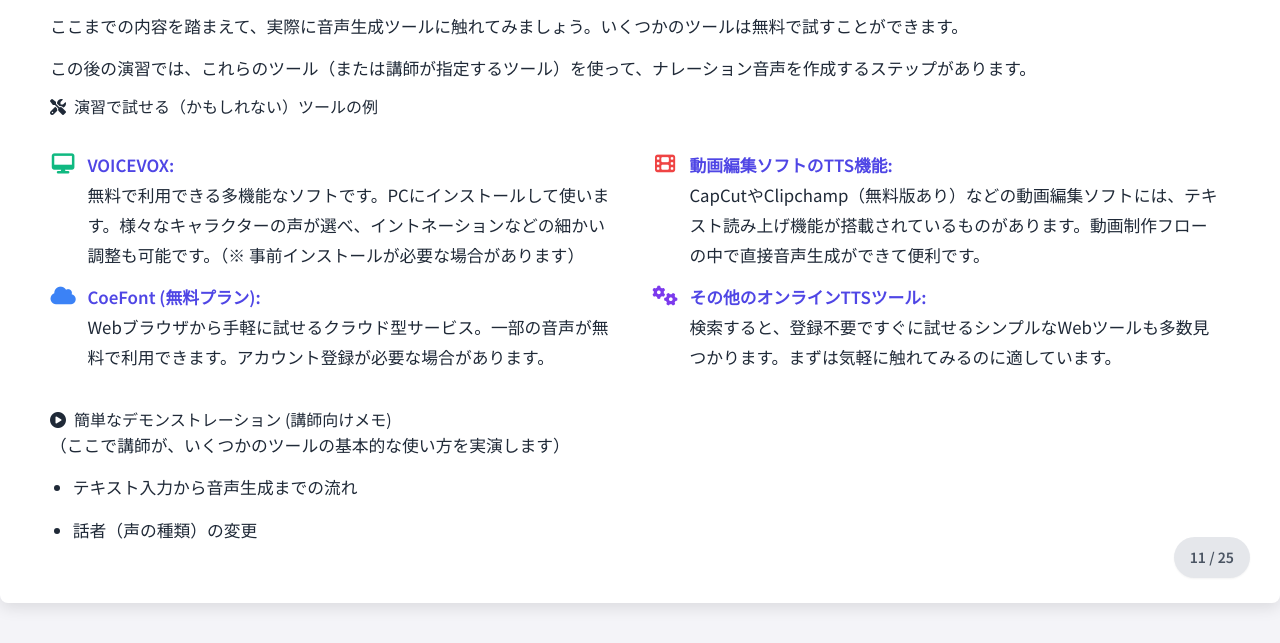
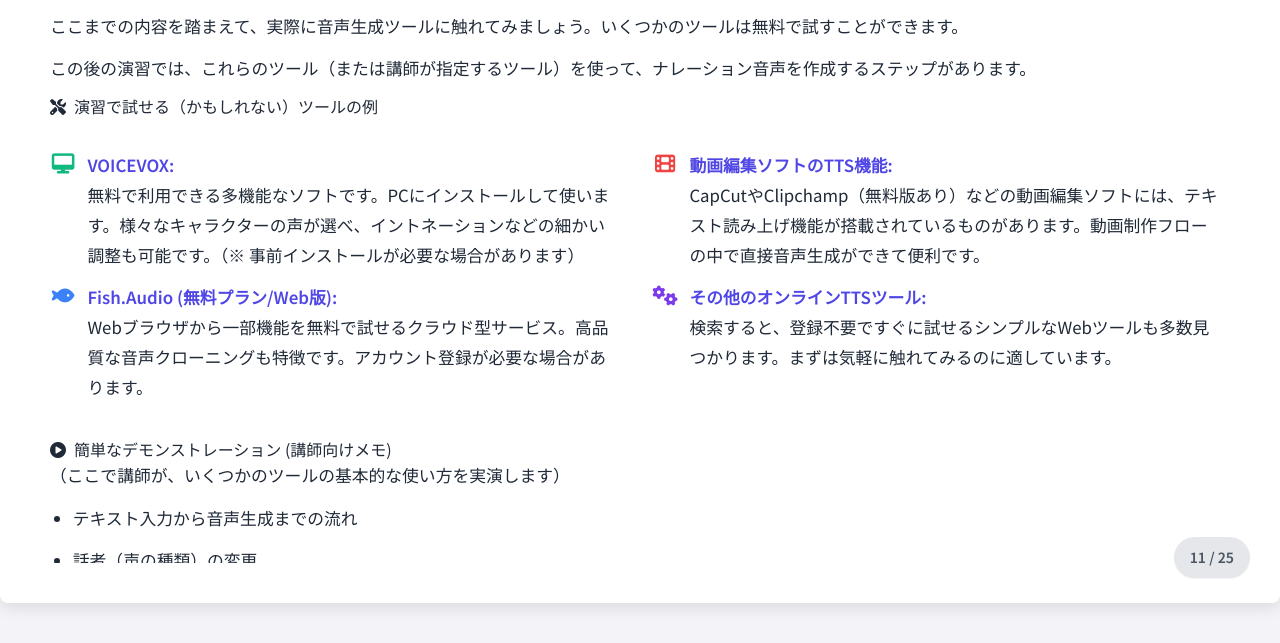
Before and after one commit to kiyotomiura-dev/basicai_univ, a plain HTML site: page day4/slide11.html in a window 1280 px wide. Shown: the part 157-800 px from the top of the page. Drawn offline with nearby package versions, Linux system fonts and the light colour scheme.

Commit message:
fish.audioに変更

```diff
--- a/day4/slide11.html
+++ b/day4/slide11.html
@@ -28,9 +28,9 @@
                             </span>
                         </li>
                         <li>
-                            <i class="fas fa-cloud list-icon" style="color:#3b82f6;"></i>
-                            <span class="list-text"><strong>CoeFont (無料プラン):</strong><br>
-                                Webブラウザから手軽に試せるクラウド型サービス。一部の音声が無料で利用できます。アカウント登録が必要な場合があります。
+                            <i class="fas fa-fish list-icon" style="color:#3b82f6;"></i>
+                            <span class="list-text"><strong>Fish.Audio (無料プラン/Web版):</strong><br>
+                                Webブラウザから一部機能を無料で試せるクラウド型サービス。高品質な音声クローニングも特徴です。アカウント登録が必要な場合があります。
                             </span>
                         </li>
                     </ul>
```
